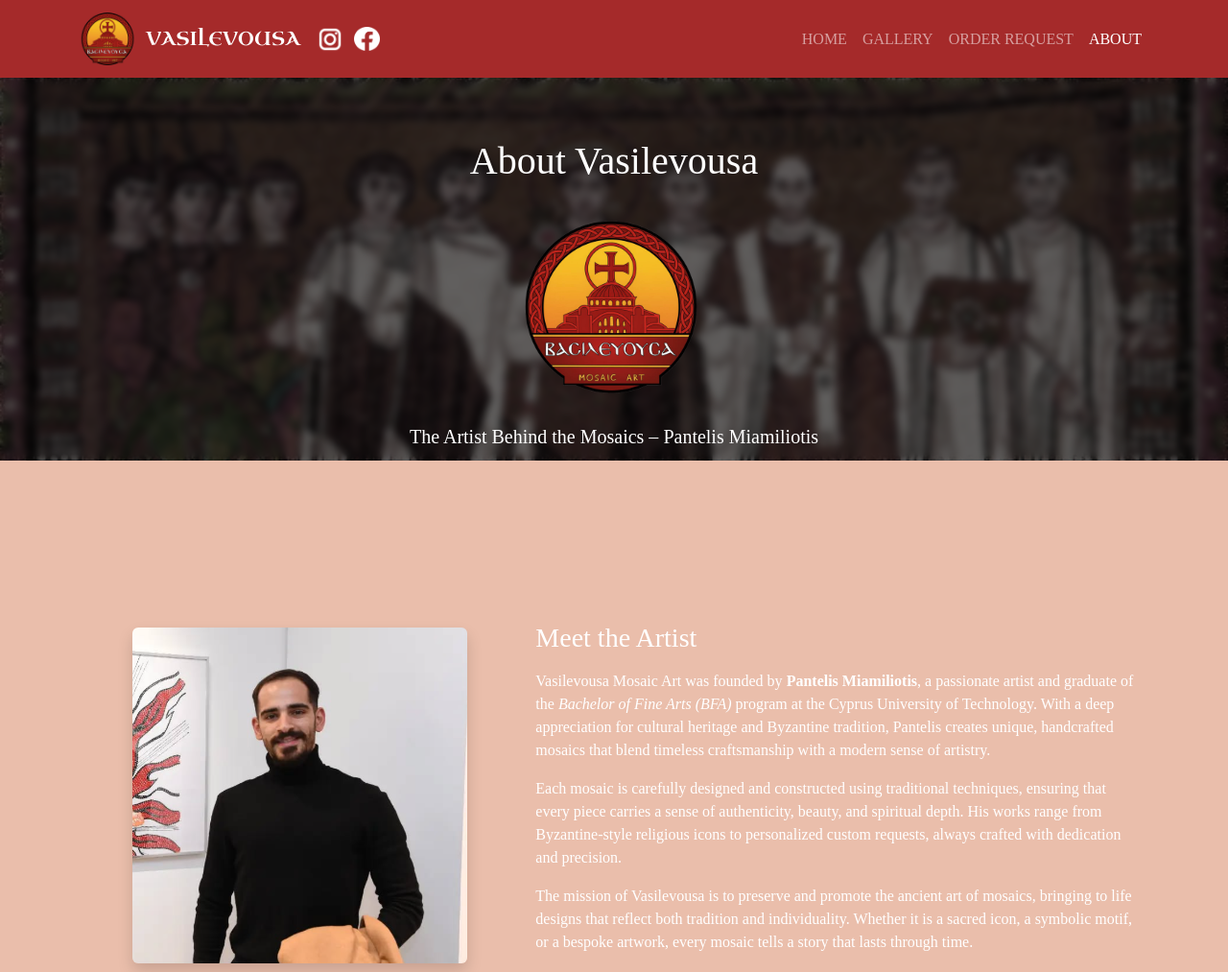
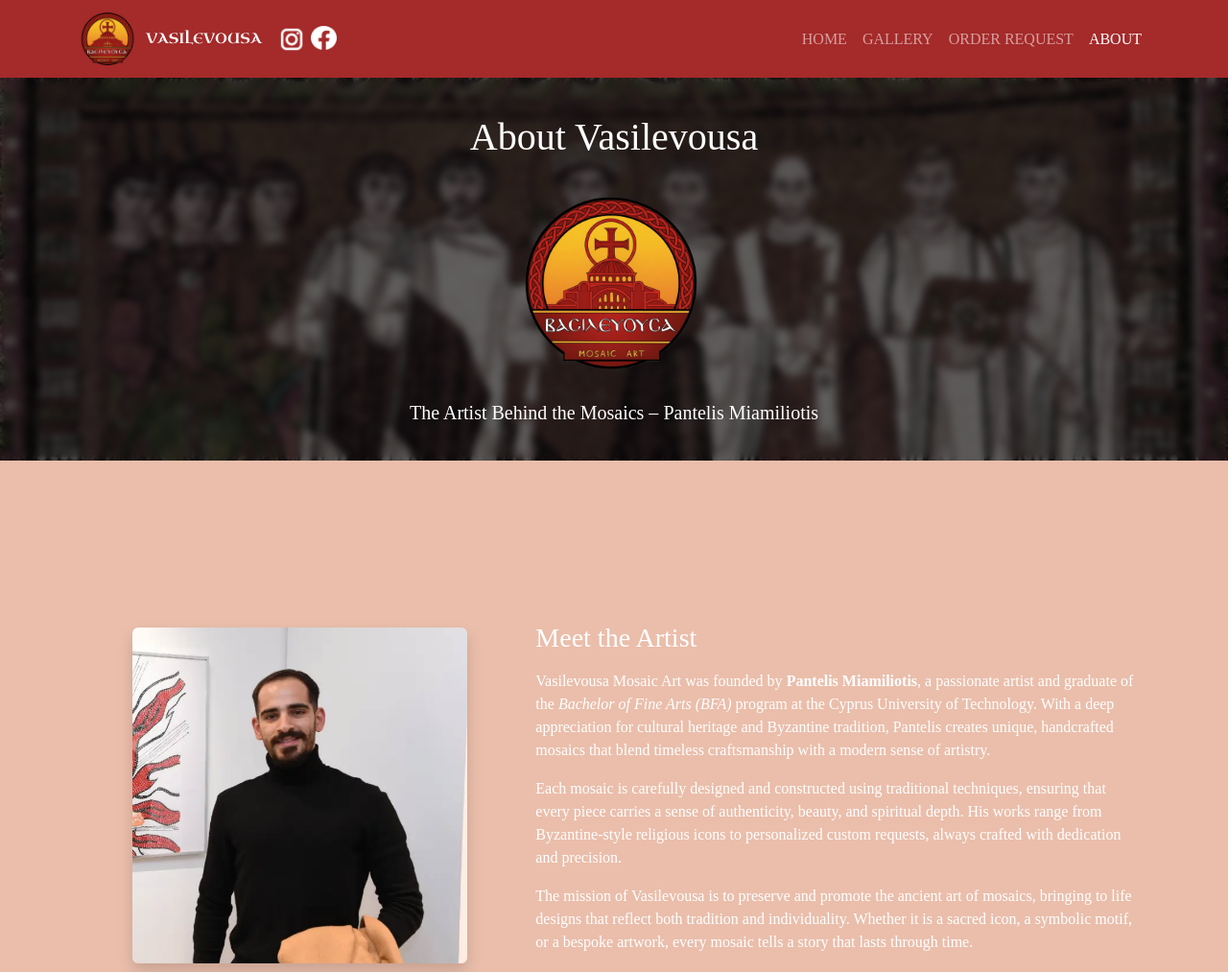
Before and after one commit to ckouma01/vasilevousa, a plain HTML site: page about.html in a window 1280 px wide. Shown: the top 1013 px of the page at 96% size. Drawn offline with nearby package versions, Linux system fonts and the light colour scheme; a web font is replaced by a local one.

Commit message:
Update about.html

```diff
--- a/about.html
+++ b/about.html
@@ -27,7 +27,7 @@
 
     <!-- Logo + Instagram side by side -->
     <div class="d-flex align-items-center logos">
-      <a class="navbar-brand d-flex align-items-center" href="index.html">
+      <a class="navbar-brand d-flex align-items-center" href="index.html" style="font-size: 15px;">
         <img src="images/vasilevousaPNG.png" alt="Logo" class="rounded me-2" style="height: 55px;">
         VASILEVOUSA
       </a>
@@ -35,7 +35,7 @@
         <img src="images/instagram-new--v2.png" alt="Instagram" style="height: 30px; width: 30px;">
       </a>
       <a href="https://www.facebook.com/share/17PwXqmmLV/" target="_blank" class="d-flex align-items-center">
-        <img src="images/Facebook-icon-white-PNG-large-size.png" alt="fb" style="height: 25px; width: 27px; margin-left: 10px;">
+        <img src="images/Facebook-icon-white-PNG-large-size.png" alt="fb" style="height: 25px; width: 27px; margin-left: 5px; margin-bottom: 3px;">
       </a>
     </div>
 
@@ -61,7 +61,7 @@
 
 <!-- Hero Section -->
 <section class="hero2 d-flex align-items-center justify-content-center text-center">
-  <div style="margin-top: 150px;" class="hero-content">
+  <div style="margin-top: 100px;" class="hero-content">
     <h1>About Vasilevousa</h1>
      <img src="images/vasilevousaPNG.png" style="height: 180px; margin-bottom: 30px; margin-top: 30px;">
     <p class="lead">The Artist Behind the Mosaics – <strong>Pantelis Miamiliotis</strong></p>
```
